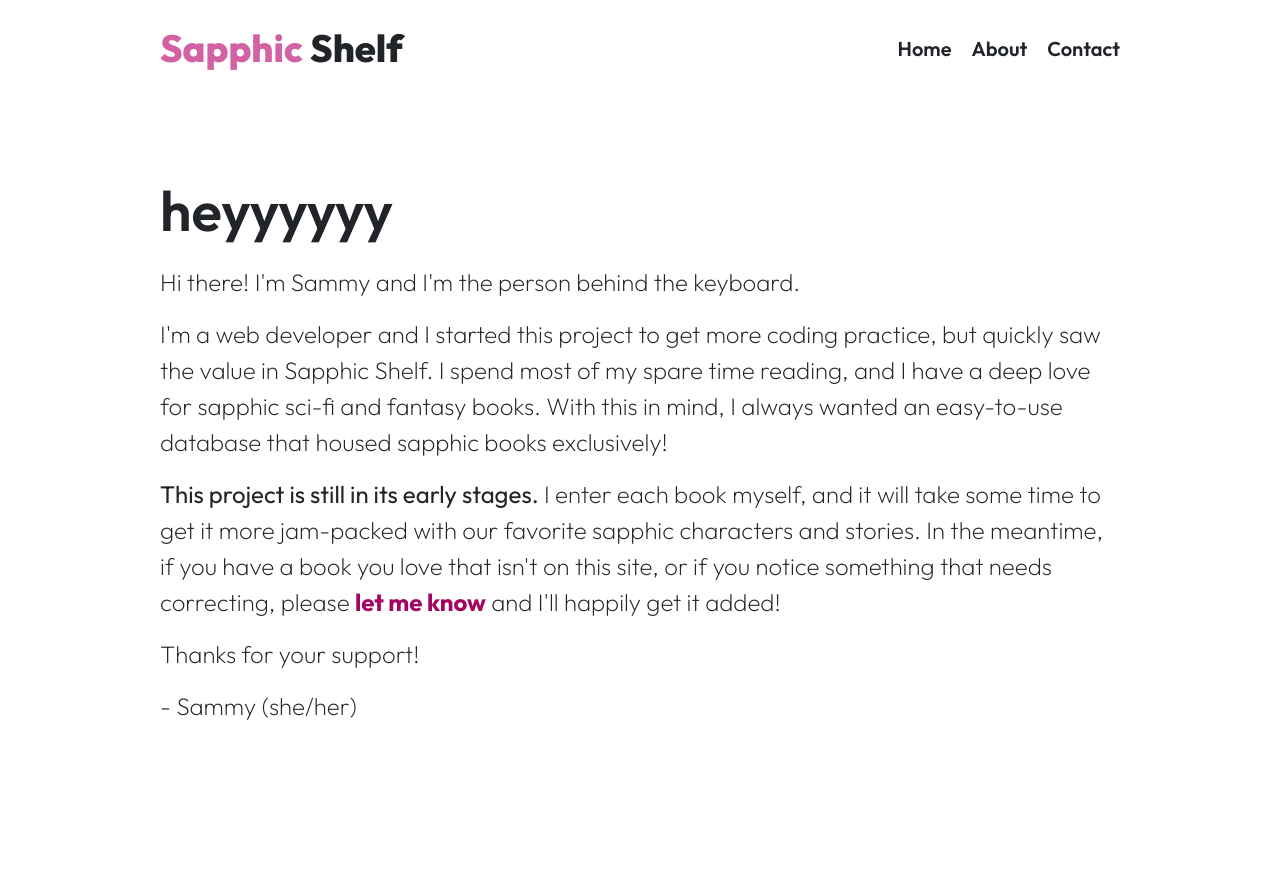
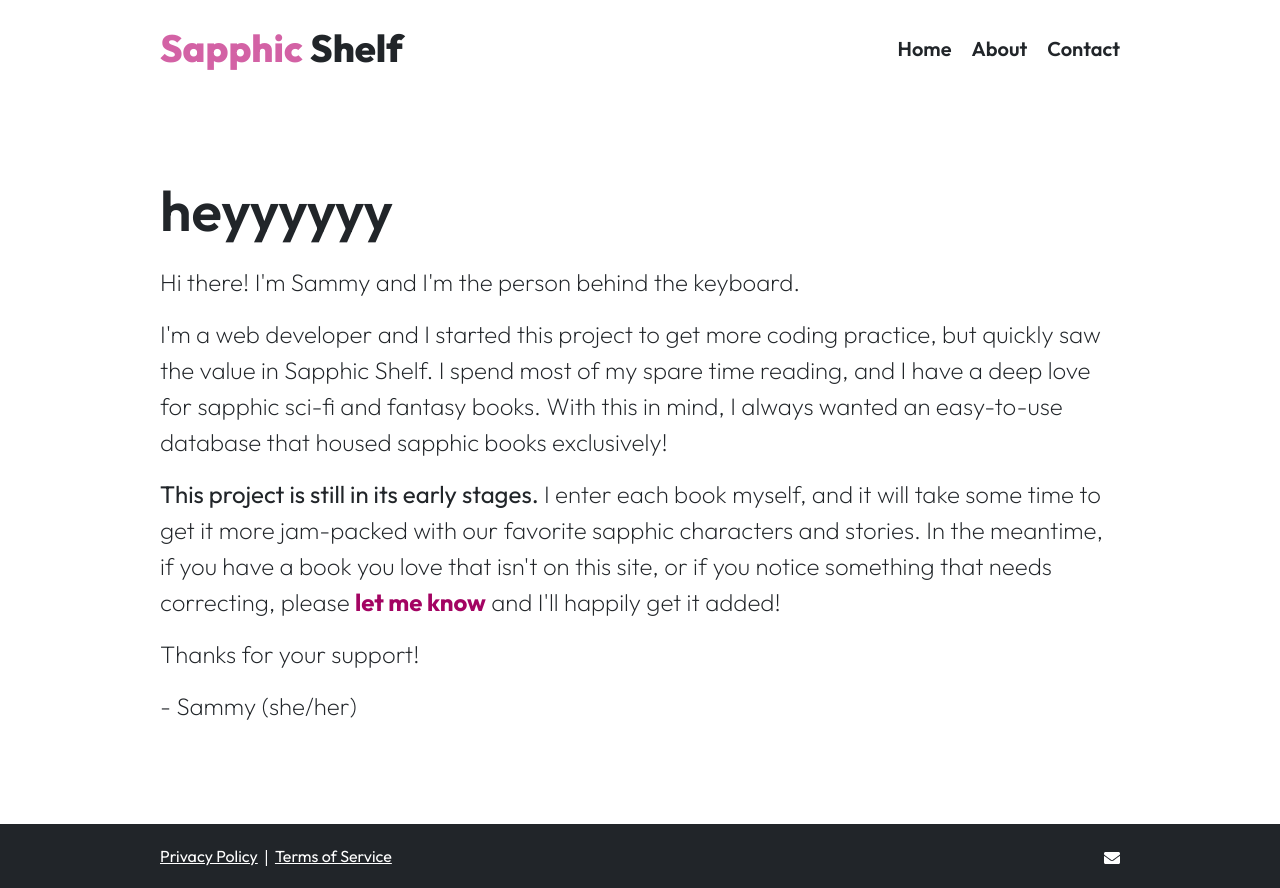
Before and after one commit to sammyweller/sapphic-shelf, a React (Create React App) app: page /about-us in a window 1280 px wide. Before the commit the page ends 800 px from the top, so only its background shows below. Built offline with nearby package versions, Linux system fonts and the light colour scheme.

Commit message:
added footer & styled

```diff
--- a/src/App.js
+++ b/src/App.js
@@ -1,5 +1,6 @@
 import React from 'react';
 import { BrowserRouter as Router, Route, Routes } from 'react-router-dom';
+import { FaEnvelope } from 'react-icons/fa'
 import Container from 'react-bootstrap/Container';
 import MainView from './components/main-view/main-view';
 import BookView from './components/book-view/book-view';
@@ -36,11 +37,17 @@ function BookApp() {
         </Routes>
 
 
-        {/* <footer className="footer">
-          <p>
-            <a href="/privacy-policy">Privacy Policy</a> | <a href="/terms-of-service">Terms of Service</a>
-          </p>
-        </footer> */}
+        <footer className="footer">
+          <div className="main-footer">
+            <div>
+              <a href="/privacy-policy">Privacy Policy</a> | <a href="/terms-of-service">Terms of Service</a>
+            </div>
+            <div>
+            <FaEnvelope />
+            </div>
+           </div>
+
+        </footer>
       </Container>
     </Router>
   );
--- a/src/components/about-us/about-us.css
+++ b/src/components/about-us/about-us.css
@@ -2,7 +2,7 @@
     max-width: 1000px;
     margin: auto;
     margin-top: 80px;
-    margin-bottom: 60px;
+    margin-bottom: 100px;
     padding: 0 20px;
 }
 
--- a/src/components/contact-form/contact-form.css
+++ b/src/components/contact-form/contact-form.css
@@ -3,7 +3,7 @@
     max-width: 1000px;
     margin: auto;
     margin-top: 80px;
-    margin-bottom: 80px;
+    margin-bottom: 100px;
     padding: 0 20px;
 }
 
--- a/src/index.css
+++ b/src/index.css
@@ -9,6 +9,12 @@
 
 html, body {
   scroll-behavior: auto !important;
+}
+
+.container {
+  max-width: none !important;
+  padding: 0 !important;
+
 }
 
 a, span, h1, h2, h3, h4, h5, body, p {
@@ -98,19 +104,25 @@ nav ul a:hover {
   color: var(--light-pink);
 }
 
-.home-message {
-  margin: auto;
-  text-align: center;
-  background-color: var(--dark-pink);
-  max-width: none;
-  padding: 8px 10px;
+
+/* Footer */
+
+.footer {
+  margin-bottom: 40px;
+  background:  var(--text);;
+  margin: 0;
+  padding: 0;
 }
 
-.home-message p {
-  margin: auto;
-  text-align: center;
-  max-width: none;
+.main-footer {
+  display: flex;
+  justify-content: space-between;
+  margin: 0 auto;
+  max-width: 1000px;
+  padding: 20px;
   color: white;
-  font-weight: bold;
-  font-size: 14px;
 }
+
+.main-footer a {
+  color: white;
+}
```
